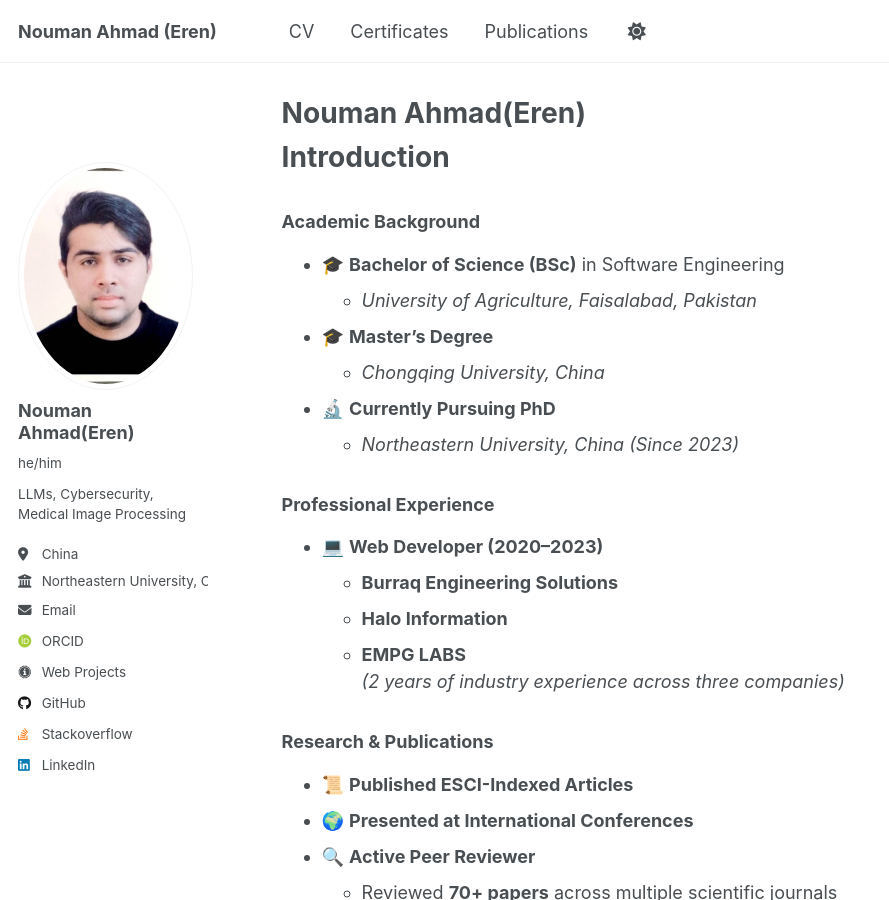
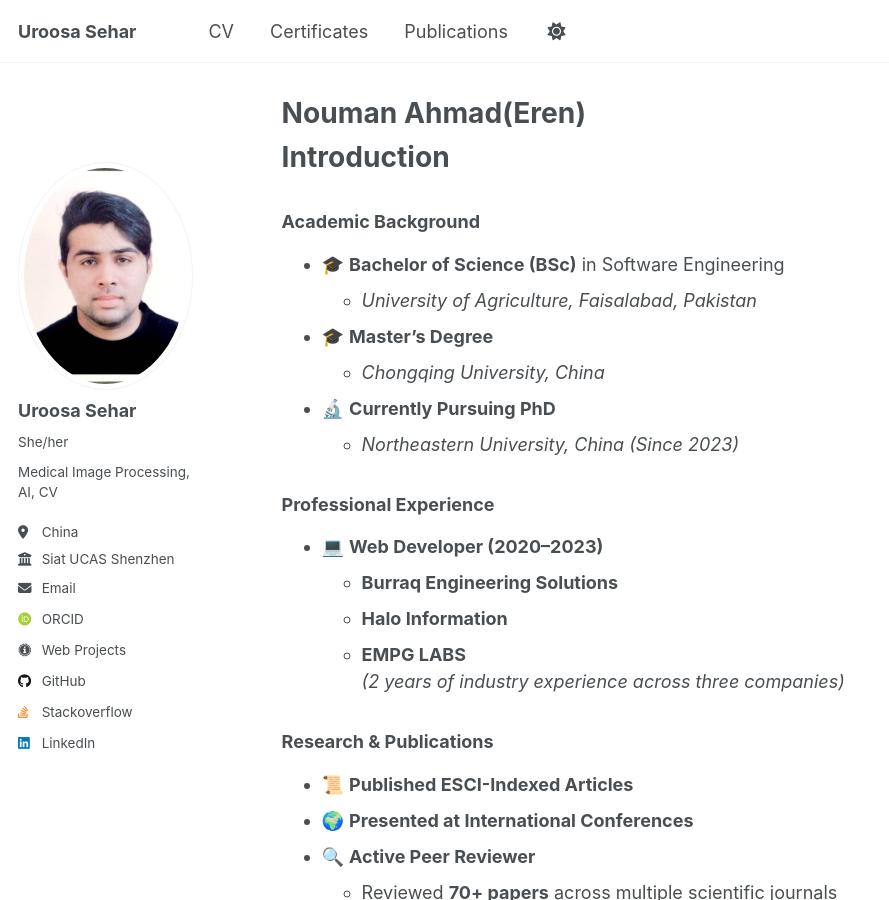
Before and after one commit to uroosehar/uroosehar.github.io, a Jekyll site: the page built from _pages/about.md, in a window 1280 px wide and 900 px high. Shown: the whole window, without its empty margins (0-889 px from the left). Built offline with Jekyll 4.4.1, drawn with Linux system fonts in a browser that asks for light colours; some web fonts are replaced; a script that is not in the unit is left out.

Commit message:
Initial Jekyll site commit

```diff
--- a/_config.yml
+++ b/_config.yml
@@ -9,13 +9,13 @@
 # Basic Site Settings
 locale                   : "en-US"
 site_theme               : "default"
-title                    : "Nouman Ahmad (Eren)"
+title                    : "Uroosa Sehar"
 title_separator          : "-"
-name                     : "Nouman Ahmad (Eren)"
+name                     : "Uroosa Sehar"
 description              : &description "personal description"
-url                      : https://erenneu.github.io # the base hostname & protocol for your site e.g. "https://[your GitHub username].github.io" or if you already have some other page hosted on Github then use "https://[your GitHub username].github.io/[Your Repo Name]"
+url                      : https://uroosehar.github.io # the base hostname & protocol for your site e.g. "https://[your GitHub username].github.io" or if you already have some other page hosted on Github then use "https://[your GitHub username].github.io/[Your Repo Name]"
 baseurl                  : "" # the subpath of your site, e.g. "/blog"
-repository               : "erenneu/erenneu.github.io"
+repository               : "uroosehar/uroosehar.github.io"
 
 # Site Author - The following control what appear as part of the author content on the side bar.
 #               If a field is blank the icon and link will not appear, otherwise it will be shown.
@@ -23,13 +23,13 @@ repository               : "erenneu/erenneu.github.io"
 author:
   # Biographic information
   avatar           : "profile.jpg"
-  name             : "Nouman Ahmad(Eren)"
-  pronouns         : "he/him" # example: "she/her"
-  bio              : "LLMs, Cybersecurity, Medical Image Processing"
+  name             : "Uroosa Sehar"
+  pronouns         : "She/her" # example: "she/her"
+  bio              : "Medical Image Processing, AI, CV"
   location         : "China "
-  employer         : "Northeastern University, Chongqing University"
+  employer         : "Siat UCAS Shenzhen"
   uri              : # URL
-  email            : "nouman.laravel@outlook.com"
+  email            : "uroosasehar786@outlook.com"
 
   # Academic websites
   academia         : # URL
```
